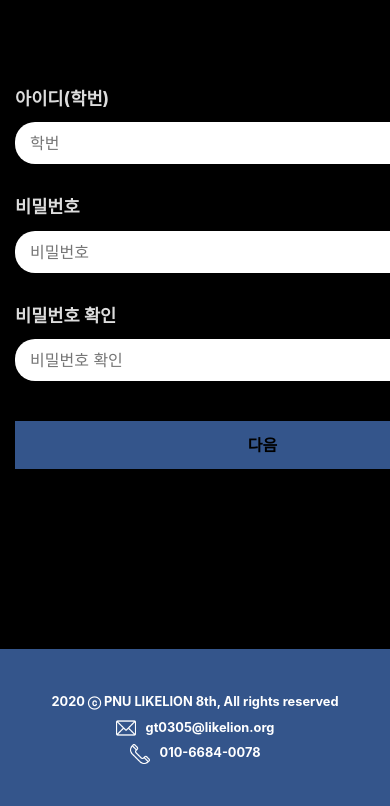
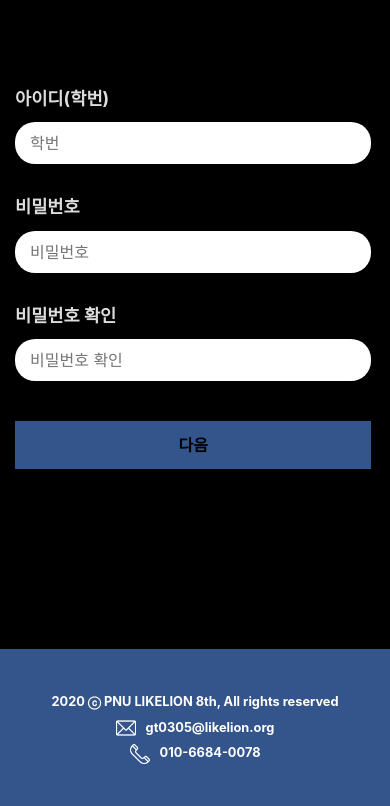
Before and after one commit to PnuLikelion8th/apply-pnu8th, a Django app: page /signup in a window 390 px wide; the page is wider, and only the part inside the window is pictured. Shown: the part 64-870 px from the top of that part. Run offline with Django 3.2, Linux system fonts and the light colour scheme; parts of the project's set-up code (start-up, migrations or seed data) failed here and were passed over; some libraries are stand-ins or nearby versions.

Commit message:
[수정] 회원가입 폼 모바일에 맞춰 반응형

```diff
--- a/apply_pnu/static/css/signup.css
+++ b/apply_pnu/static/css/signup.css
@@ -75,3 +75,9 @@
 .privacy_check{
     font-size:0.8rem;
 }
+
+@media(max-width:768px){
+    .rg_form{
+        width:unset;
+    }
+}
```
